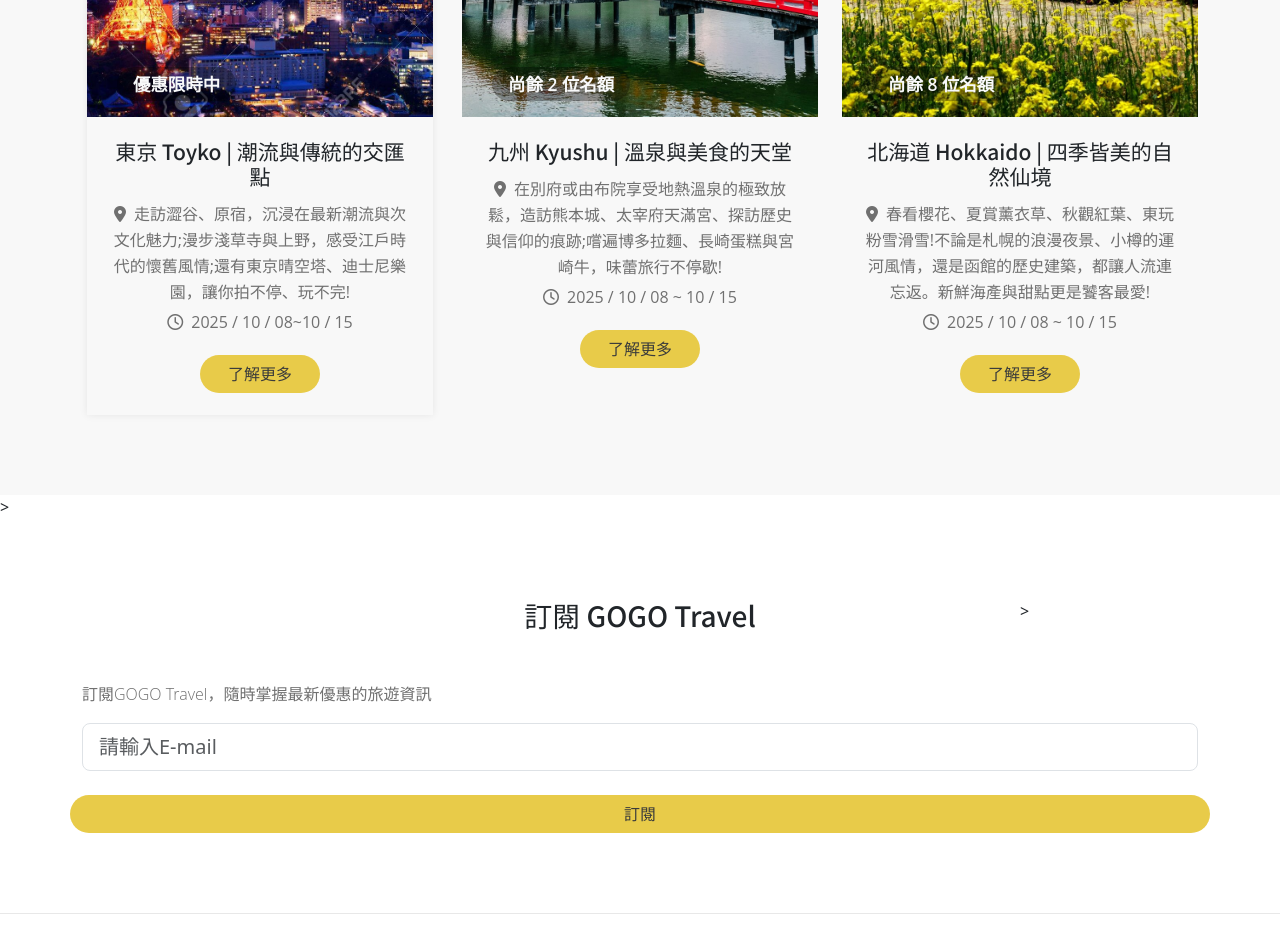
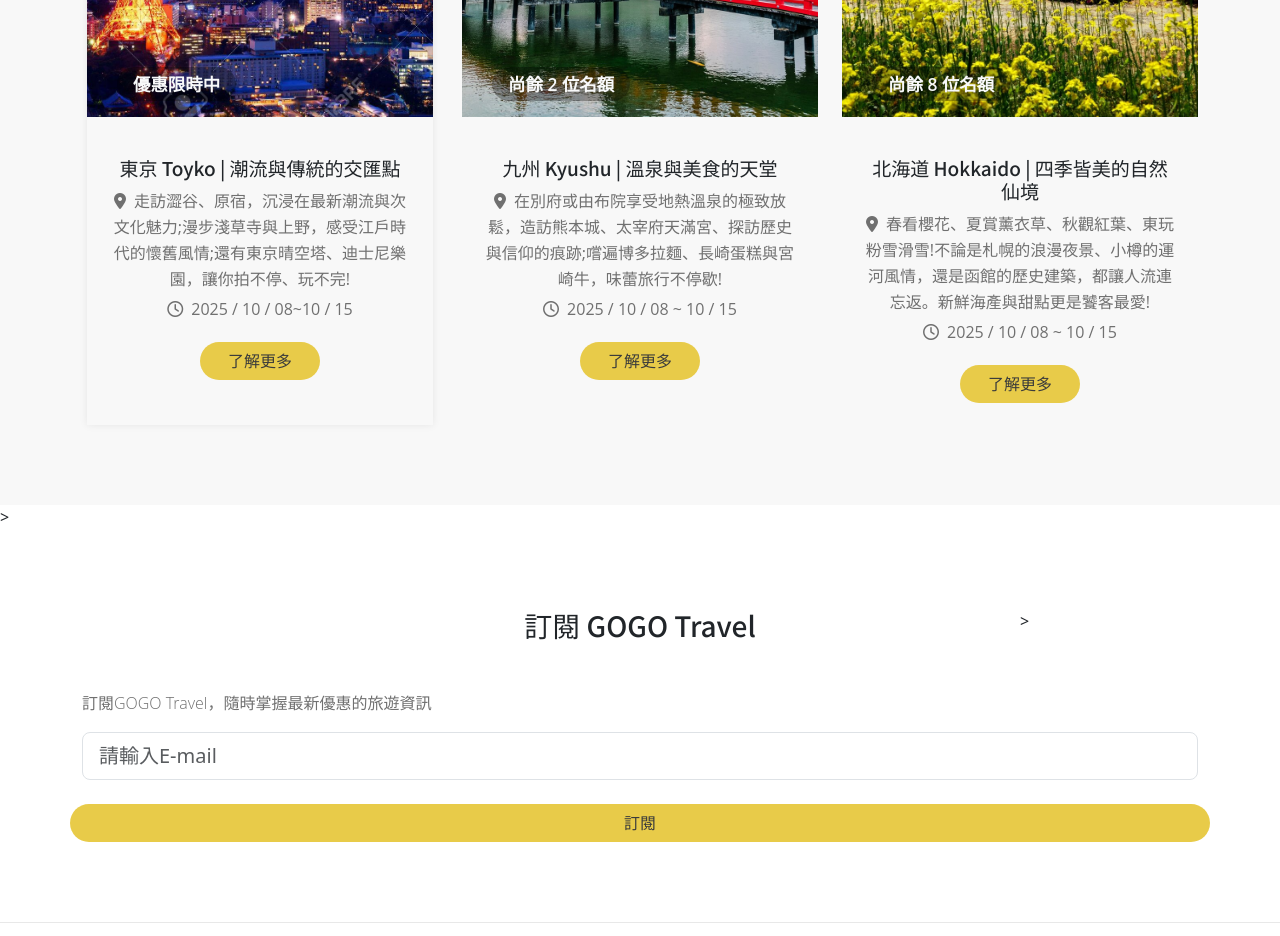
Before and after one commit to mou1201/mou1201.github.io, a plain HTML site: page index.html in a window 1280 px wide. Shown: the part 2700-3636 px from the top of the page. Drawn offline with nearby package versions, Linux system fonts and the light colour scheme.

Commit message:
Add files via upload

```diff
--- a/index.html
+++ b/index.html
@@ -123,7 +123,7 @@
                         </div>
                       </a>
                       <div class="lower">
-                           <h3>東京 Toyko | 潮流與傳統的交匯點</h3>
+                           <h4>東京 Toyko | 潮流與傳統的交匯點</h4>
                            <p><i class="fas fa-map-marker-alt me-2"></i>走訪澀谷、原宿，沉浸在最新潮流與次文化魅力;漫步淺草寺與上野，感受江戶時代的懷舊風情;還有東京晴空塔、迪士尼樂園，讓你拍不停、玩不完!</p>
                            <p><i class="far fa-clock me-2"></i>2025 / 10 / 08~10 / 15</p>
                            <button class="btn mt-3">了解更多</button>
@@ -141,7 +141,7 @@
                         </div>
                       </a>
                       <div class="lower">
-                        <h3>九州 Kyushu | 溫泉與美食的天堂</h3>
+                        <h4>九州 Kyushu | 溫泉與美食的天堂</h4>
                         <p><i class="fas fa-map-marker-alt me-2"></i>在別府或由布院享受地熱溫泉的極致放鬆，造訪熊本城、太宰府天滿宮、探訪歷史與信仰的痕跡;嚐遍博多拉麵、長崎蛋糕與宮崎牛，味蕾旅行不停歇!</p>
                         <p><i class="far fa-clock me-2"></i>2025 / 10 / 08 ~ 10 / 15</p>
                         <button class="btn mt-3">了解更多</button>
@@ -159,7 +159,7 @@
                          </div>
                       </a>
                       <div class="lower">
-                        <h3>北海道 Hokkaido | 四季皆美的自然仙境</h3>
+                        <h4>北海道 Hokkaido | 四季皆美的自然仙境</h4>
                         <p><i class="fas fa-map-marker-alt me-2"></i>春看櫻花、夏賞薰衣草、秋觀紅葉、東玩粉雪滑雪!不論是札幌的浪漫夜景、小樽的運河風情，還是函館的歷史建築，都讓人流連忘返。新鮮海產與甜點更是饕客最愛!</p>
                         <p><i class="far fa-clock me-2"></i>2025 / 10 / 08 ~ 10 / 15</p>
                         <button class="btn mt-3">了解更多</button>
```
